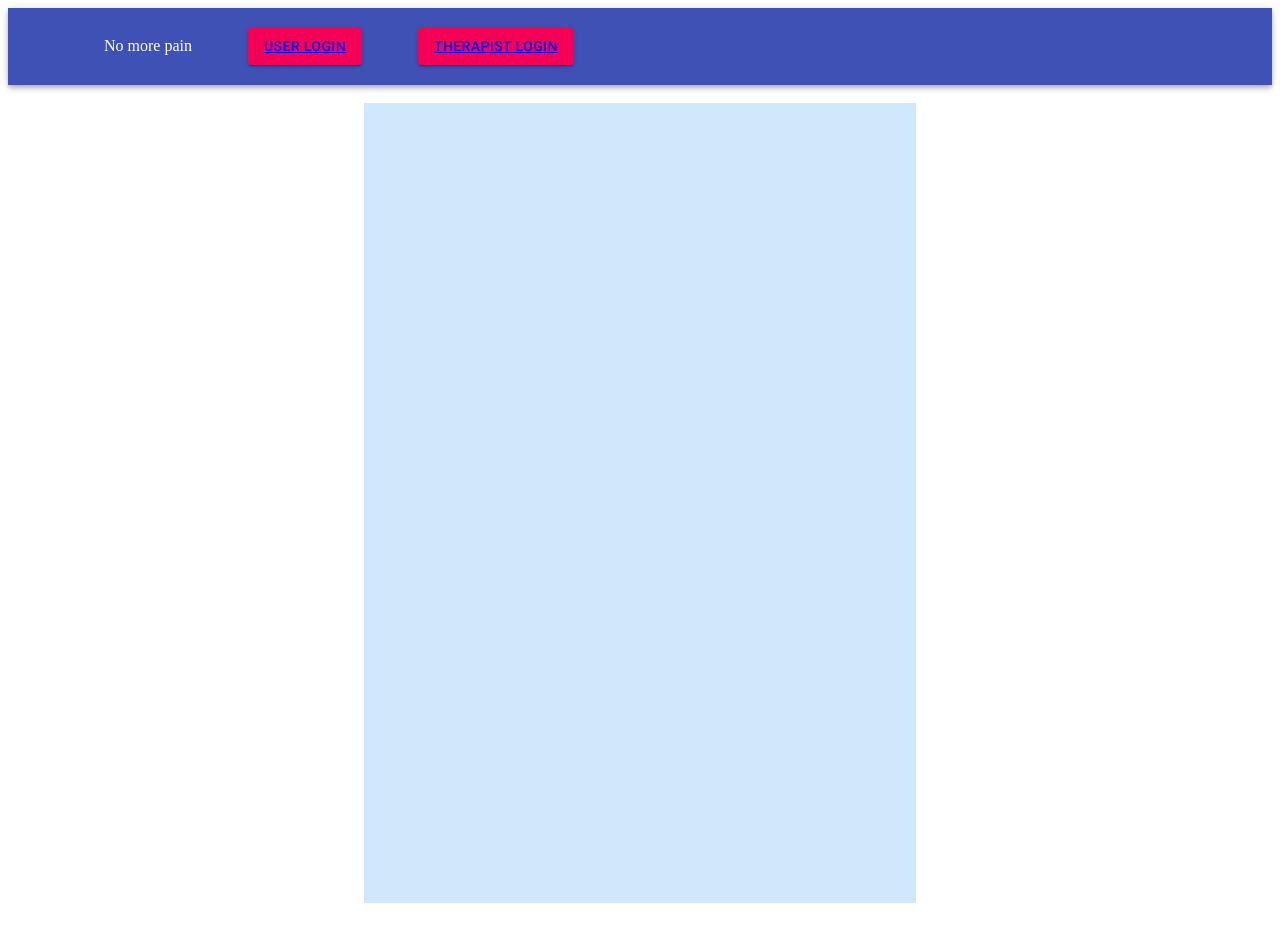
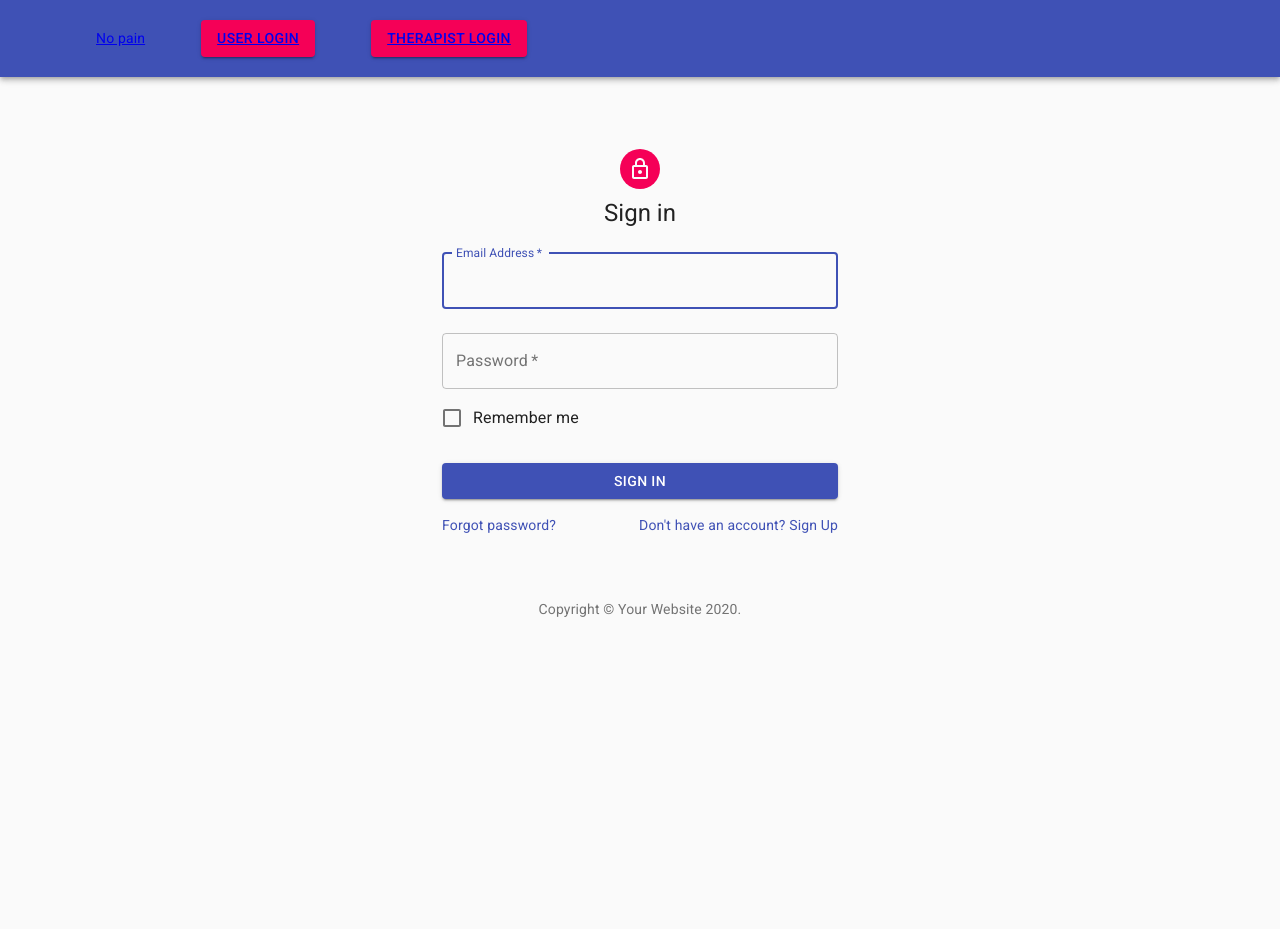
Before and after one commit to harukakato35/no-pain, a React (Create React App) app: page /login in a window 1280 px wide. After the commit the page ends 800 px from the top, so only its background shows below. Built offline with nearby package versions, Linux system fonts and the light colour scheme.

Commit message:
2回目のコミット

```diff
--- a/package.json
+++ b/package.json
@@ -4,6 +4,7 @@
   "private": true,
   "dependencies": {
     "@material-ui/core": "^4.9.4",
+    "@material-ui/icons": "^4.9.1",
     "@testing-library/jest-dom": "^4.2.4",
     "@testing-library/react": "^9.4.1",
     "@testing-library/user-event": "^7.2.1",
--- a/src/App.js
+++ b/src/App.js
@@ -1,35 +1,31 @@
 import React from 'react';
 import NavBar from './components/NavBar';
-import Box from '@material-ui/core/Box';
-import Typography from '@material-ui/core/Typography';
-import Container from '@material-ui/core/Container';
-import AppBar from '@material-ui/core/AppBar';
-import Toolbar from '@material-ui/core/Toolbar'
-import TypoGraphy from '@material-ui/core/Typography'
-
-
-
+import { BrowserRouter as Router,Switch, Route} from 'react-router-dom';
+import SignIn from './components/SignIn';
+import { ConnectedRouter } from 'connected-react-router';
+import {history} from './configureStore';
+import Home from './components/Home';
 
 const App = () => {
     return (
-      <div>
-        <AppBar color="primary" position="static">
-          <Toolbar>
-            <TypoGraphy variant="title"
-              color="inherit"
-            >
-              <NavBar />
-           </TypoGraphy>
 
-          </Toolbar>
-        </AppBar>
-         <Box component="span" m={1}>
-            <Container maxWidth="sm">
-              <Typography component="div" style={{ backgroundColor: '#cfe8fc', height: '100vh' }} />
-            </Container>
-         </Box>
-      </div>
+      <React.Fragment>
+        <ConnectedRouter history={history}>
+            <Switch>
+              <Route exact path="/" component={Home}/>
+            </Switch>
+            <Switch>
+              <Route exact path="/login" component={SignIn}/>
+            </Switch>
+            <Switch>
+              <Route exact path="/therapist/login" component={SignIn}/>
+            </Switch>
+        </ConnectedRouter>
+      </React.Fragment>
     )
 
 }
 export default App;
+
+//configureStoreから持って来て渡している <connectedRouter history={history}>
+//switchはApp.jsにあったほうが管理しやすい
--- /dev/null
+++ b/src/components/Home.js
@@ -0,0 +1,72 @@
+import React from 'react';
+import { makeStyles } from '@material-ui/core/styles';
+import Grid from '@material-ui/core/Grid';
+import Paper from '@material-ui/core/Paper';
+import Typography from '@material-ui/core/Typography';
+import ButtonBase from '@material-ui/core/ButtonBase';
+import NavBar from './NavBar';
+
+const useStyles = makeStyles(theme => ({
+  root: {
+    flexGrow: 1,
+  },
+  paper: {
+    padding: theme.spacing(2),
+    margin: 'auto',
+    maxWidth: 500,
+  },
+  image: {
+    width: 128,
+    height: 128,
+  },
+  img: {
+    margin: 'auto',
+    display: 'block',
+    maxWidth: '100%',
+    maxHeight: '100%',
+  },
+}));
+
+export default function Home() {
+  const classes = useStyles();
+
+  return (
+    <React.Fragment>
+    <NavBar/>
+    <div className={classes.root}>
+      <Paper className={classes.paper}>
+        <Grid container spacing={2}>
+          <Grid item>
+            <ButtonBase className={classes.image}>
+              <img className={classes.img} alt="complex" src="/static/images/grid/complex.jpg" />
+            </ButtonBase>
+          </Grid>
+          <Grid item xs={12} sm container>
+            <Grid item xs container direction="column" spacing={2}>
+              <Grid item xs>
+                <Typography gutterBottom variant="subtitle1">
+                  Standard license
+                </Typography>
+                <Typography variant="body2" gutterBottom>
+                  Full resolution 1920x1080 • JPEG
+                </Typography>
+                <Typography variant="body2" color="textSecondary">
+                  ID: 1030114
+                </Typography>
+              </Grid>
+              <Grid item>
+                <Typography variant="body2" style={{ cursor: 'pointer' }}>
+                  Remove
+                </Typography>
+              </Grid>
+            </Grid>
+            <Grid item>
+              <Typography variant="subtitle1">$19.00</Typography>
+            </Grid>
+          </Grid>
+        </Grid>
+      </Paper>
+    </div>
+ </React.Fragment>
+  );
+}
--- a/src/components/NavBar.js
+++ b/src/components/NavBar.js
@@ -5,16 +5,22 @@ import ListItemText from '@material-ui/core/ListItemText';
 import TypoGraphy from '@material-ui/core/Typography'
 import PatientLogin from './PatientLogin'
 import TherapistLogin from './TherapistLogin'
+import {Link} from 'react-router-dom';
+import AppBar from '@material-ui/core/AppBar';
+import Toolbar from '@material-ui/core/Toolbar';
 
 const NavBar = () => {
 
 
     return (
+    <AppBar color="primary" position="static">
+        <Toolbar>
+
                 <List component="nav">
                     <ListItem component="div">
                         <ListItemText inset>
                             <TypoGraphy color="inherit" variant="title">
-                        No more pain
+                                 <Link to="/">No pain</Link>
                        </TypoGraphy>
                         </ListItemText>
 
@@ -30,10 +36,12 @@ const NavBar = () => {
                                 <TherapistLogin />
                        </TypoGraphy>
                         </ListItemText>
+                    </ListItem >
+                </List>
 
-            </ListItem >
+          </Toolbar>
+        </AppBar>
 
-        </List>
     )
 }
 
--- /dev/null
+++ b/src/components/SignIn.js
@@ -0,0 +1,122 @@
+import React from 'react';
+import Avatar from '@material-ui/core/Avatar';
+import Button from '@material-ui/core/Button';
+import CssBaseline from '@material-ui/core/CssBaseline';
+import TextField from '@material-ui/core/TextField';
+import FormControlLabel from '@material-ui/core/FormControlLabel';
+import Checkbox from '@material-ui/core/Checkbox';
+import Link from '@material-ui/core/Link';
+import Grid from '@material-ui/core/Grid';
+import Box from '@material-ui/core/Box';
+import LockOutlinedIcon from '@material-ui/icons/LockOutlined';
+import Typography from '@material-ui/core/Typography';
+import { makeStyles } from '@material-ui/core/styles';
+import Container from '@material-ui/core/Container';
+import NavBar from './NavBar';
+
+
+function Copyright() {
+  return (
+    <Typography variant="body2" color="textSecondary" align="center">
+      {'Copyright © '}
+      <Link color="inherit" href="https://material-ui.com/">
+        Your Website
+      </Link>{' '}
+      {new Date().getFullYear()}
+      {'.'}
+    </Typography>
+  );
+}
+
+const useStyles = makeStyles(theme => ({
+  paper: {
+    marginTop: theme.spacing(8),
+    display: 'flex',
+    flexDirection: 'column',
+    alignItems: 'center',
+  },
+  avatar: {
+    margin: theme.spacing(1),
+    backgroundColor: theme.palette.secondary.main,
+  },
+  form: {
+    width: '100%', // Fix IE 11 issue.
+    marginTop: theme.spacing(1),
+  },
+  submit: {
+    margin: theme.spacing(3, 0, 2),
+  },
+}));
+
+export default function SignIn() {
+  const classes = useStyles();
+
+  return (
+    <React.Fragment>
+    <NavBar/>
+    <Container component="main" maxWidth="xs">
+      <CssBaseline />
+      <div className={classes.paper}>
+        <Avatar className={classes.avatar}>
+          <LockOutlinedIcon />
+        </Avatar>
+        <Typography component="h1" variant="h5">
+          Sign in
+        </Typography>
+        <form className={classes.form} noValidate>
+          <TextField
+            variant="outlined"
+            margin="normal"
+            required
+            fullWidth
+            id="email"
+            label="Email Address"
+            name="email"
+            autoComplete="email"
+            autoFocus
+          />
+          <TextField
+            variant="outlined"
+            margin="normal"
+            required
+            fullWidth
+            name="password"
+            label="Password"
+            type="password"
+            id="password"
+            autoComplete="current-password"
+          />
+          <FormControlLabel
+            control={<Checkbox value="remember" color="primary" />}
+            label="Remember me"
+          />
+          <Button
+            type="submit"
+            fullWidth
+            variant="contained"
+            color="primary"
+            className={classes.submit}
+          >
+            Sign In
+          </Button>
+          <Grid container>
+            <Grid item xs>
+              <Link href="#" variant="body2">
+                Forgot password?
+              </Link>
+            </Grid>
+            <Grid item>
+              <Link href="#" variant="body2">
+                {"Don't have an account? Sign Up"}
+              </Link>
+            </Grid>
+          </Grid>
+        </form>
+      </div>
+      <Box mt={8}>
+        <Copyright />
+      </Box>
+    </Container>
+    </React.Fragment>
+  );
+}
--- a/src/configureStore.js
+++ b/src/configureStore.js
@@ -12,6 +12,7 @@ const createBrowserHistory = require('history').createBrowserHistory;
 
 
 export const history = createBrowserHistory();
+//これをApp.jsに渡した
 
 
     const composeEnhancers = window.__REDUX_DEVTOOLS_EXTENSION_COMPOSE__ || compose;
@@ -29,3 +30,4 @@ export default function configureStore(preloadedState) {
 
     return store;
 };
+//↑Redux dev toolsとconnectingしている
--- a/src/index.js
+++ b/src/index.js
@@ -1,16 +1,14 @@
 import React from 'react';
 import ReactDOM from 'react-dom';
 import App from './App'
+
 import { Provider } from 'react-redux';
-import { BrowserRouter as Router, Route } from 'react-router-dom';
 import configureStore from './configureStore';
 const store = configureStore();
 
 ReactDOM.render(
      <Provider store={store}>
-        <Router>
-            <Route path="/" component={App} />
-        </Router>
+            <App />
     </Provider>,
     document.getElementById('root')
     );
--- a/src/rootReducer.js
+++ b/src/rootReducer.js
@@ -10,3 +10,7 @@ export const rootReducer = history => combineReducers({
     //左側の名前はなんでも良い、右側はimportしたものの名前
 
 });
+
+//history:履歴管理に必要なもの
+//connected-react-router:reduxとつなげられる
+//..>..>..>みたいなアプリ上での遷移に対応できる
```
Also changed, not shown: src/App2.js (added, +40 -0 lines), src/components/PatientLogin.js (+16 -4 lines), 1 other file (tests, documents, lock files or other folders). Lines whose indentation alone changed are shown as unchanged.
